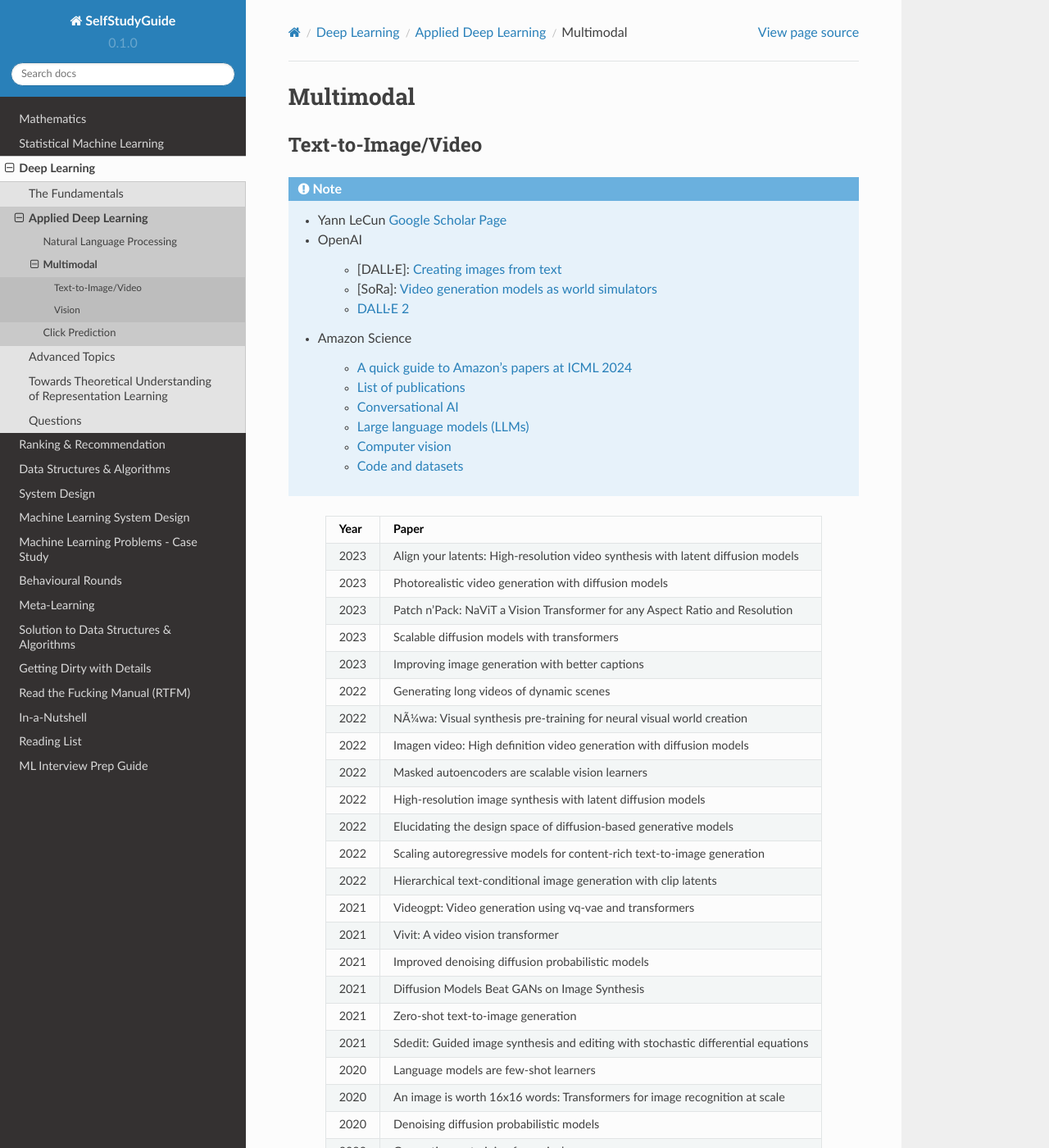
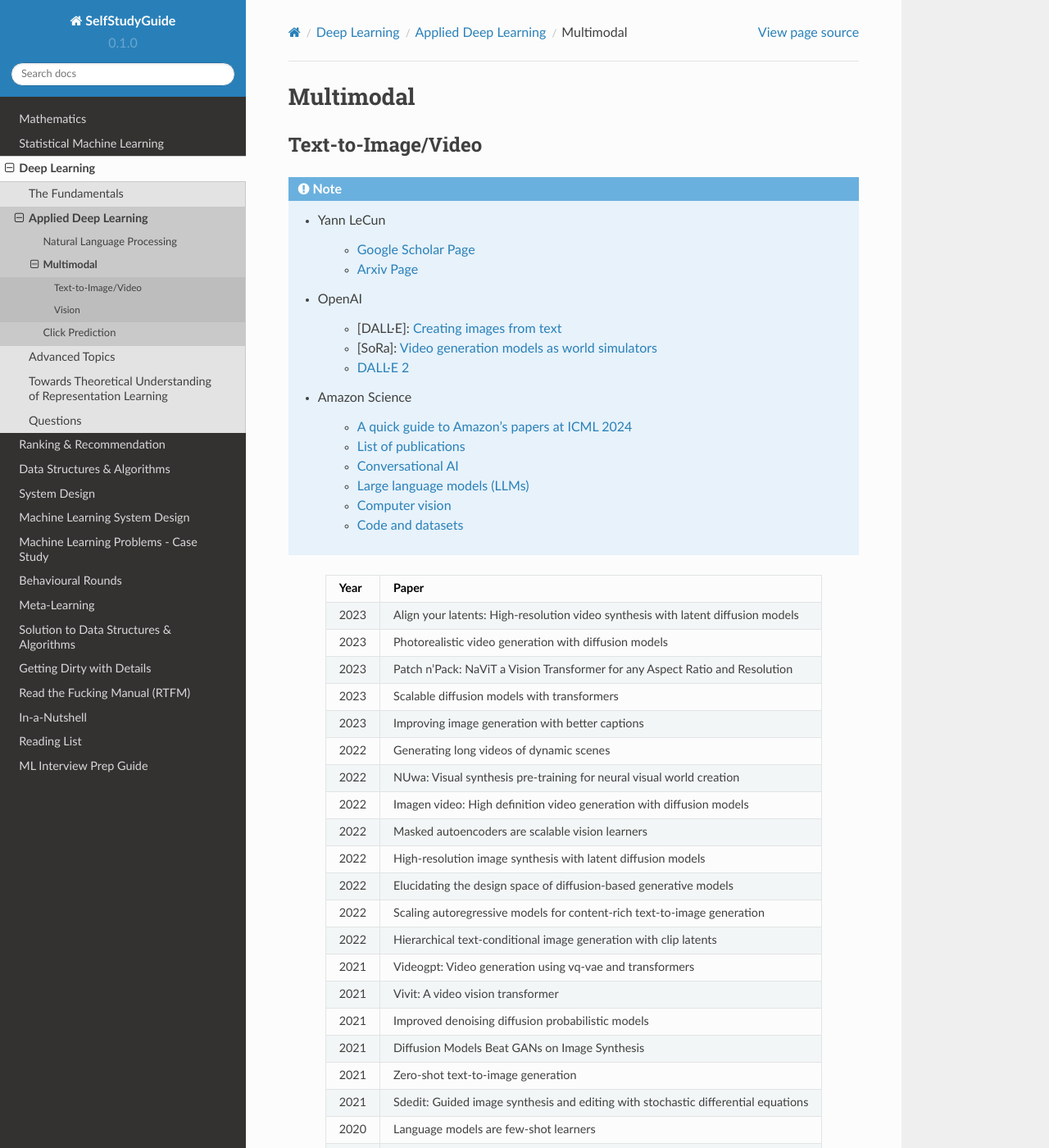
Before and after one commit to uselesstechjunks/leetcode, a Sphinx documentation site: the page built from docs/source/dl/application/image.rst, in a window 1280 px wide and 1400 px high. Shown: the whole window at 82% size. Built offline with Sphinx 7.4.7 and the Read the Docs theme 2.0.0, drawn with Linux system fonts in a browser that asks for light colours.

Commit message:
Update image.rst (#267)

```diff
--- a/docs/source/dl/application/image.rst
+++ b/docs/source/dl/application/image.rst
@@ -6,7 +6,10 @@ Multimodal
 Text-to-Image/Video
 ******************************************************************************************
 .. note::
-	* Yann LeCun `Google Scholar Page <https://scholar.google.com/citations?hl=en&user=WLN3QrAAAAAJ&view_op=list_works&sortby=pubdate>`_
+	* Yann LeCun
+
+		* `Google Scholar Page <https://scholar.google.com/citations?hl=en&user=WLN3QrAAAAAJ&view_op=list_works&sortby=pubdate>`_
+		* `Arxiv Page <https://arxiv.org/find/all/1/all:+AND+yann+lecun/0/1/0/all/0/1>`_
 	* OpenAI
 
 		* [DALL·E]: `Creating images from text <https://openai.com/index/dall-e/>`_
@@ -31,7 +34,7 @@ Text-to-Image/Video
 		2023,Scalable diffusion models with transformers
 		2023,Improving image generation with better captions
 		2022,Generating long videos of dynamic scenes
-		2022,NÃ¼wa: Visual synthesis pre-training for neural visual world creation
+		2022,NUwa: Visual synthesis pre-training for neural visual world creation
 		2022,Imagen video: High definition video generation with diffusion models
 		2022,Masked autoencoders are scalable vision learners
 		2022,High-resolution image synthesis with latent diffusion models
```
